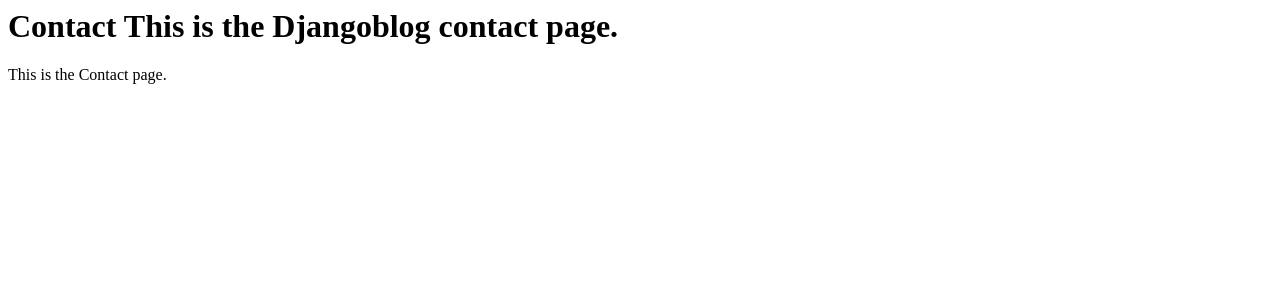
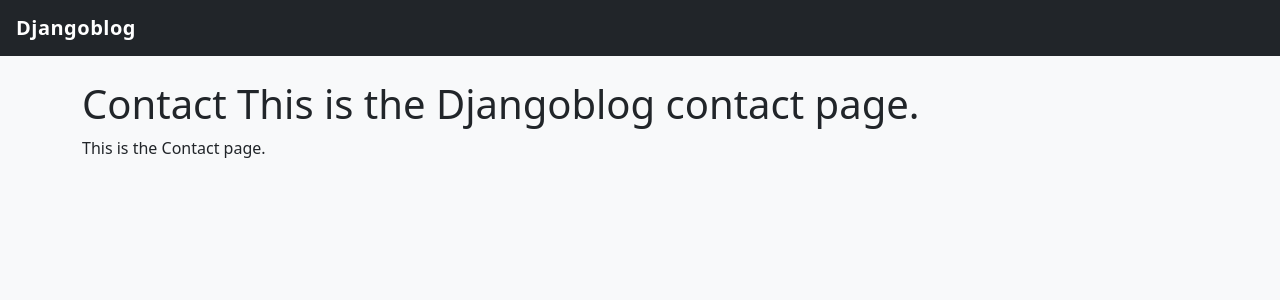
Before and after one commit to Samudi2004/djangoblog, a Django app: page /contact/ in a window 1280 px wide. Shown: the top 300 px of the page. Run offline with Django 5.2, Linux system fonts and the light colour scheme.

Commit message:
Initial commit

```diff
--- a/blog/templates/blog/contact.html
+++ b/blog/templates/blog/contact.html
@@ -1,2 +1,23 @@
-<h1>Contact {{content1}}</h1>
-<p>This is the Contact page.</p>
+{% load static %}
+<!DOCTYPE html>
+<html lang="en">
+<head>
+    <meta charset="UTF-8">
+    <meta name="viewport" content="width=device-width, initial-scale=1.0">
+    <title>Contact - Djangoblog</title>
+    <link href="https://cdn.jsdelivr.net/npm/bootstrap@5.3.3/dist/css/bootstrap.min.css" rel="stylesheet">
+    <link rel="stylesheet" href="{% static 'blog/css/style.css' %}">
+</head>
+<body>
+
+    <nav class="navbar navbar-dark bg-dark px-3">
+        <a class="navbar-brand" href="{% url 'home' %}">Djangoblog</a>
+    </nav>
+
+    <div class="container mt-4">
+        <h1>Contact {{ content1 }}</h1>
+        <p>This is the Contact page.</p>
+    </div>
+
+</body>
+</html>
```
Also changed, not shown: config/settings.py (+7 -3 lines), blog/templates/blog/base.html (renamed from blog/base.html), 1 other file.
